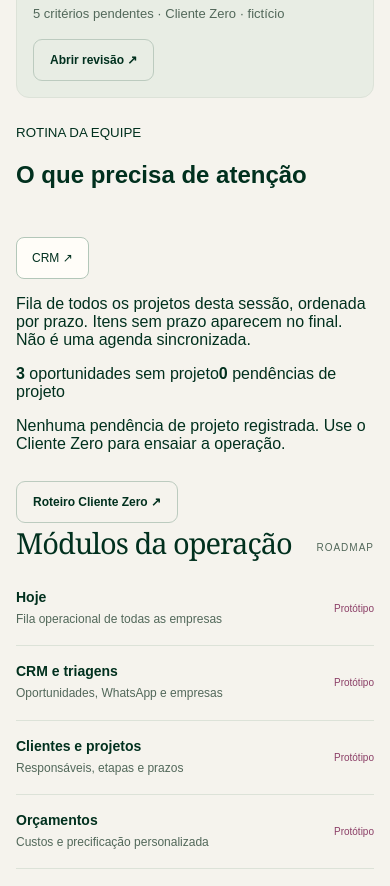
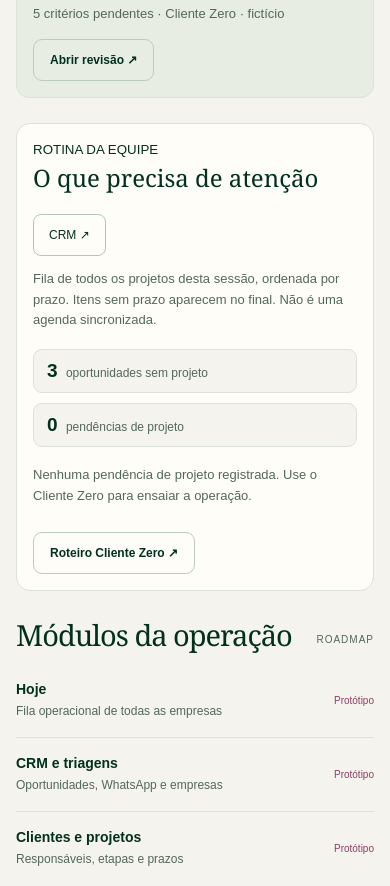
Before and after one commit to leleca7/blinko, a Next.js app: page /os-preview in a window 390 px wide. Shown: the part 1471-2357 px from the top of the page. Built offline with nearby package versions, Linux system fonts and the light colour scheme.

Commit message:
style(os): responsive daily work queue

```diff
--- a/app/os-preview/os-preview.module.css
+++ b/app/os-preview/os-preview.module.css
@@ -53,3 +53,7 @@
 
 /* Incremento 08: assistência e prévia do cliente. */
 .sourceList{display:grid;gap:10px;margin:18px 0}.sourceList>div{padding:14px 16px;border-left:3px solid #769282;background:#f5f3ed;border-radius:0 8px 8px 0}.sourceList p{margin:6px 0 0;overflow-wrap:anywhere}.sourceList small{letter-spacing:.04em}.smallButton:disabled{opacity:.5;cursor:not-allowed}.portalCard{border:1px solid var(--line);border-radius:16px;overflow:hidden;margin-top:24px;background:#fff}.portalCard .reportBody>p{white-space:pre-wrap;overflow-wrap:anywhere}.portalCard .reportBody>h3{margin:12px 0;font:400 24px Georgia,serif}.portalCard .reportBody .recordList article{break-inside:avoid}
+
+/* Operator's daily work queue. */
+.dailySection{margin:24px 0;padding:24px;background:#fffdf8;border:1px solid var(--line);border-radius:14px}.dailySection>p{color:var(--muted);font-size:13px;line-height:1.6}.dailySection .heading{align-items:center}.dailySection .heading h2{font:400 clamp(24px,3vw,34px)/1.15 Georgia,serif;margin:6px 0}.dailySection .heading .smallButton{margin:0;flex-shrink:0}.dailyStats{display:flex;gap:10px;flex-wrap:wrap;margin:18px 0}.dailyStats span{background:#f5f3ed;border:1px solid var(--line);padding:10px 13px;border-radius:9px;font-size:12px;color:var(--muted)}.dailyStats strong{font-size:19px;color:var(--ink);margin-right:5px}.dailyList{display:grid;gap:6px}.dailyList button{text-align:left;display:flex;align-items:center;justify-content:space-between;gap:14px;width:100%;min-height:64px;border:1px solid var(--line);border-radius:9px;background:transparent;color:var(--ink);padding:12px 14px;cursor:pointer}.dailyList button:hover{background:#f5f3ed}.dailyList button div{min-width:0}.dailyList button small{display:block;font-size:11px;color:var(--muted);margin-bottom:5px}.dailyList button strong{display:block;font-size:14px;overflow-wrap:anywhere}.dailyList button>span{font-size:12px;color:var(--muted);flex-shrink:0}
+@media(max-width:560px){.dailySection{padding:16px}.dailyList button{align-items:flex-start;flex-direction:column;gap:6px}.dailyStats span{flex:1 1 100%}}
```
